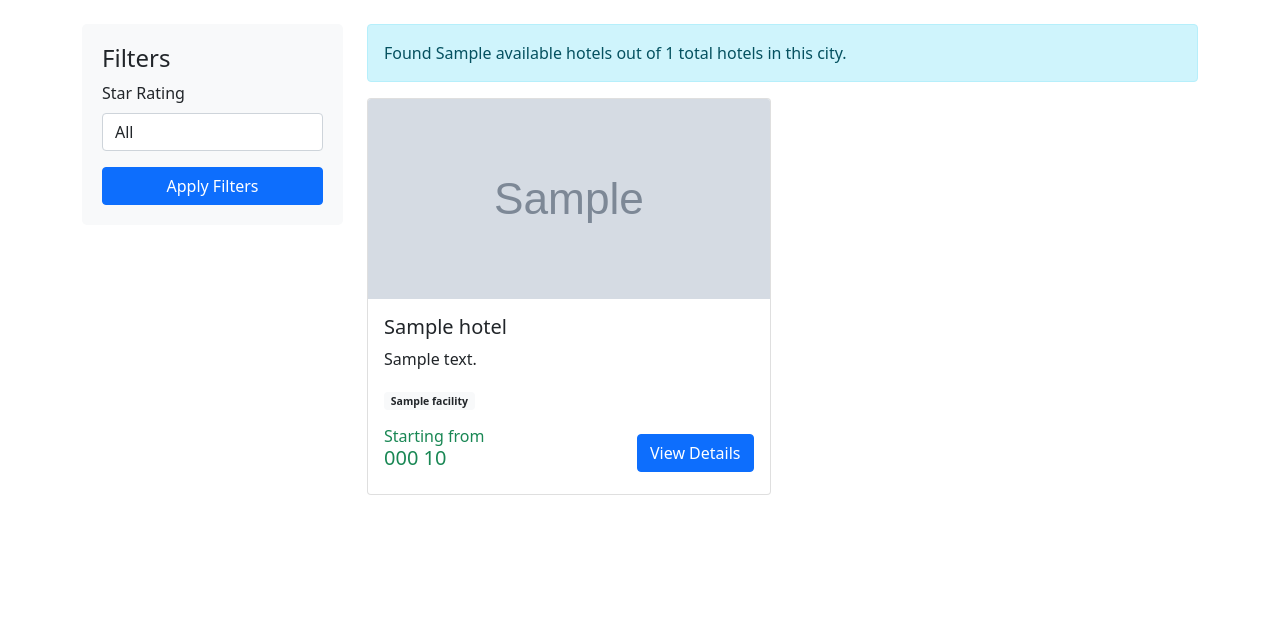
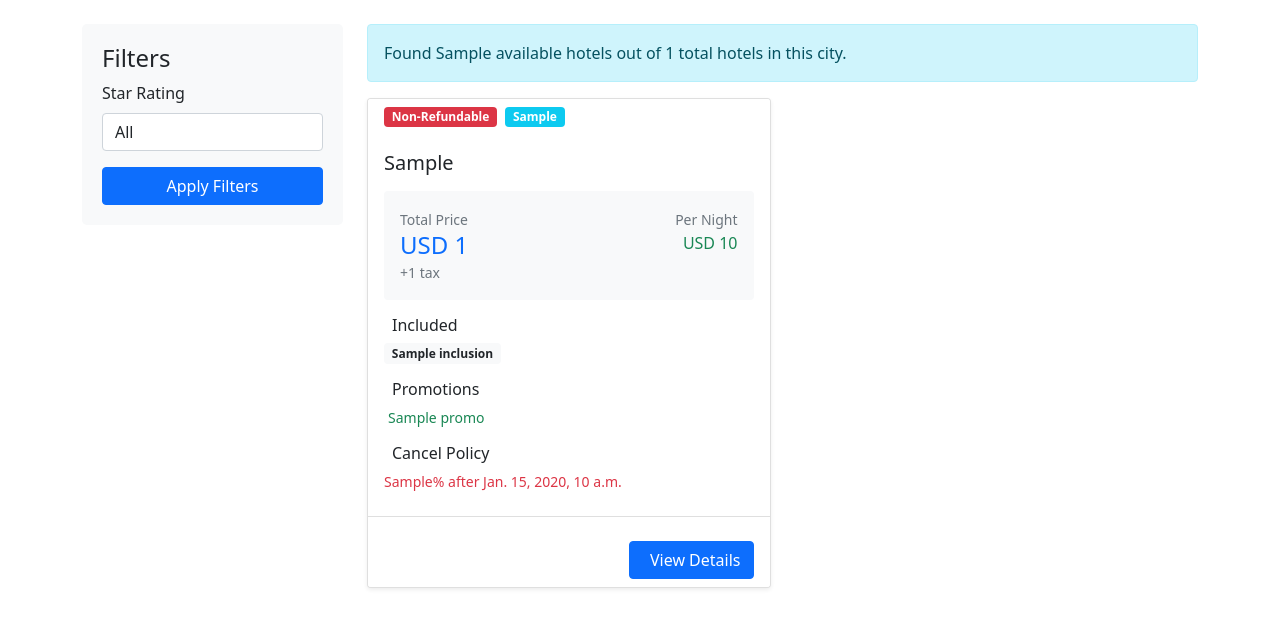
Before and after one commit to Rushyendra-G/flightbooking, a Django app: template hotels/templates/hotels/hotel_list.html in a window 1280 px wide. Shown: the part 56-684 px from the top of the page. Run offline with Django 4.2, Linux system fonts and the light colour scheme; the template is opened without the code that fills it: most values are stand-ins (such as "Sample title", 1, 10 or a date in 2020); grey boxes marked "Sample" are stand-in pictures.

Commit message:
Complete Hotel API?

```diff
--- a/hotels/templates/hotels/hotel_list.html
+++ b/hotels/templates/hotels/hotel_list.html
@@ -28,55 +28,97 @@
         </div>
 
         <div class="row">
+            {% if hotels %}
                 {% for hotel in hotels %}
-            <div class="col-md-6 mb-4">
-                <div class="card hotel-card h-100">
-                    {% if hotel.HotelPicture %}
-                    <img src="{{ hotel.HotelPicture }}" class="card-img-top" alt="{{ hotel.HotelName }}"
-                        style="height: 200px; object-fit: cover;">
+                    {% for room in hotel.Rooms %}
+                        <div class="col-12 col-md-6 mb-4">
+                            <div class="card shadow-sm">
+                                <div class="card-header border-0 bg-white">
+                                    <!-- Status Badges -->
+                                    <div class="d-flex gap-2">
+                                        <span class="badge {% if room.IsRefundable %}bg-success{% else %}bg-danger{% endif %}">
+                                            {% if room.IsRefundable %}Refundable{% else %}Non-Refundable{% endif %}
+                                        </span>
+                                        {% if room.MealType != "Room_Only" %}
+                                            <span class="badge bg-info">{{ room.MealType }}</span>
                                         {% endif %}
+                                    </div>
+                                </div>
+
                                 <div class="card-body">
-                        <h5 class="card-title">{{ hotel.HotelName }}</h5>
+                                    <!-- Room Name -->
+                                    <h5 class="card-title mb-3">{{ room.Name.0 }}</h5>
 
-                        <p class="card-text">{{ hotel.HotelAddress|truncatewords:20 }}</p>
+                                    <!-- Price -->
+                                    <div class="bg-light p-3 rounded mb-3">
+                                        <div class="d-flex justify-content-between align-items-baseline">
+                                            <div>
+                                                <small class="text-muted">Total Price</small>
+                                                <h4 class="mb-0 text-primary">{{ hotel.Currency }} {{ room.TotalFare }}</h4>
+                                                <small class="text-muted">+{{ room.TotalTax }} tax</small>
+                                            </div>
+                                            <div class="text-end">
+                                                <small class="text-muted">Per Night</small>
+                                                <div class="text-success">{{ hotel.Currency }} {{ room.DayRates.0.0.BasePrice }}</div>
+                                            </div>
+                                        </div>
+                                    </div>
 
-                        {% if hotel.HotelFacilities %}
+                                    <!-- Inclusions -->
+                                    {% if room.Inclusion %}
                                     <div class="mb-3">
-                            <small class="text-muted">
-                                {% for facility in hotel.HotelFacilities|slice:":3" %}
-                                <span class="badge bg-light text-dark me-1">{{ facility }}</span>
-                                {% endfor %}
-                                {% if hotel.HotelFacilities|length > 3 %}
-                                <span class="badge bg-light text-dark">+{{ hotel.HotelFacilities|length|add:"-3" }}
-                                    more</span>
-                                {% endif %}
-                            </small>
+                                        <h6><i class="bi bi-check-circle me-2"></i>Included</h6>
+                                        <div class="d-flex flex-wrap gap-1">
+                                            <span class="badge bg-light text-dark" style="word-break: break-word;">{{ room.Inclusion|safe }}</span>
+                                        </div>
                                     </div>
                                     {% endif %}
 
-                        {% if hotel.Price %}
-                        <div class="d-flex justify-content-between align-items-center">
-                            <div>
-                                <h6 class="text-success mb-0">Starting from</h6>
-                                <h5 class="text-success">{{ hotel.Price.CurrencyCode }} {{ hotel.Price.RoomPrice }}</h5>
-                            </div>
-                            <a href="{% url 'hotels:hotel_detail' hotel.HotelCode %}" class="btn btn-primary">View
-                                Details</a>
+                                    <!-- Promotions -->
+                                    {% if room.RoomPromotion %}
+                                    <div class="mb-3">
+                                        <h6><i class="bi bi-gift me-2"></i>Promotions</h6>
+                                        {% for promo in room.RoomPromotion %}
+                                            <small class="d-block text-success mb-1">
+                                                <i class="bi bi-check me-1"></i>{{ promo }}
+                                            </small>
+                                        {% endfor %}
                                     </div>
                                     {% endif %}
+
+                                    <!-- Cancel Policy -->
+                                    <h6><i class="bi bi-clock-history me-2"></i>Cancel Policy</h6>
+                                    {% for policy in room.CancelPolicies %}
+                                        <small class="d-block text-danger mb-2">
+                                            {% if policy.ChargeType == 'Fixed' %}
+                                                {{ policy.CancellationCharge }} {{ hotel.Currency }}
+                                            {% else %}
+                                                {{ policy.CancellationCharge }}%
+                                            {% endif %}
+                                            after {{ policy.FromDate }}
+                                        </small>
+                                    {% endfor %}
+                                </div>
+
+                                <div class="card-footer bg-white">
+                                    <div class="mt-3 text-end">
+                                        <a href="{% url 'hotels:hotel_detail' hotel.HotelCode %}" class="btn btn-primary">
+                                            <i class="bi bi-arrow-right-circle me-2"></i>View Details
+                                        </a>
                                     </div>
                                 </div>
                             </div>
-            {% empty %}
+                        </div>
+                    {% endfor %}
+                {% endfor %}
+            {% else %}
                 <div class="col-12">
-                {% if not hotels %}
                     <div class="alert alert-info">
                         <div class="d-flex align-items-center">
                             <i class="bi bi-info-circle me-2"></i>
                             <span>No hotels found matching your criteria. Please try different search parameters.</span>
                         </div>
                     </div>
-                {% endif %}
 
                     <div class="text-center mb-4">
                         <h3>All Hotels</h3>
@@ -91,8 +133,8 @@
                                         <h4 class="card-title mb-2">{{ hotel.HotelName }}</h4>
                                         <div class="mb-2">
                                             {% for i in hotel.HotelRating|rjust:5 %}
-                                    {% if forloop.counter <= hotel.HotelRating %} <i
-                                        class="bi bi-star-fill text-warning"></i>
+                                                {% if forloop.counter <= hotel.HotelRating %}
+                                                    <i class="bi bi-star-fill text-warning"></i>
                                                 {% else %}
                                                     <i class="bi bi-star text-muted"></i>
                                                 {% endif %}
@@ -103,7 +145,6 @@
 
                                 <!-- Description -->
                                 <div class="my-3">
-                            <pre>{{ hotel }}</pre>
                                     {{ hotel.Description|safe|truncatewords:50 }}
                                 </div>
 
@@ -169,7 +210,7 @@
                         </div>
                     {% endfor %}
                 </div>
-            {% endfor %}
+            {% endif %}
         </div>
     </div>
 </div>
--- a/hotels/views.py
+++ b/hotels/views.py
@@ -80,8 +80,8 @@ class HotelSearchView(BaseHotelView):
             hotel_details_map = {hotel['HotelCode']: hotel for hotel in hotel_codes_response['Hotels']}
 
             available_hotels = []
-            if hotels.get("Hotels"):
-                for hotel in hotels["Hotels"]:
+            if hotels.get("HotelResult"):
+                for hotel in hotels["HotelResult"]:
                     hotel_code = hotel['HotelCode']
                     if hotel_code in hotel_details_map:
                         # Merge basic hotel info with availability data
@@ -113,7 +113,7 @@ class HotelSearchView(BaseHotelView):
 
         for i in range(room_count):
             room = {
-                "Adult": int(post_data.get(f'adults_{i}', 1)),
+                "Adults": int(post_data.get(f'adults_{i}', 1)),
                 "Children": int(post_data.get(f'children_{i}', 0)),
                 "ChildrenAges": []  # Could be enhanced to handle children ages
             }
```
Lines whose indentation alone changed are shown as unchanged.
